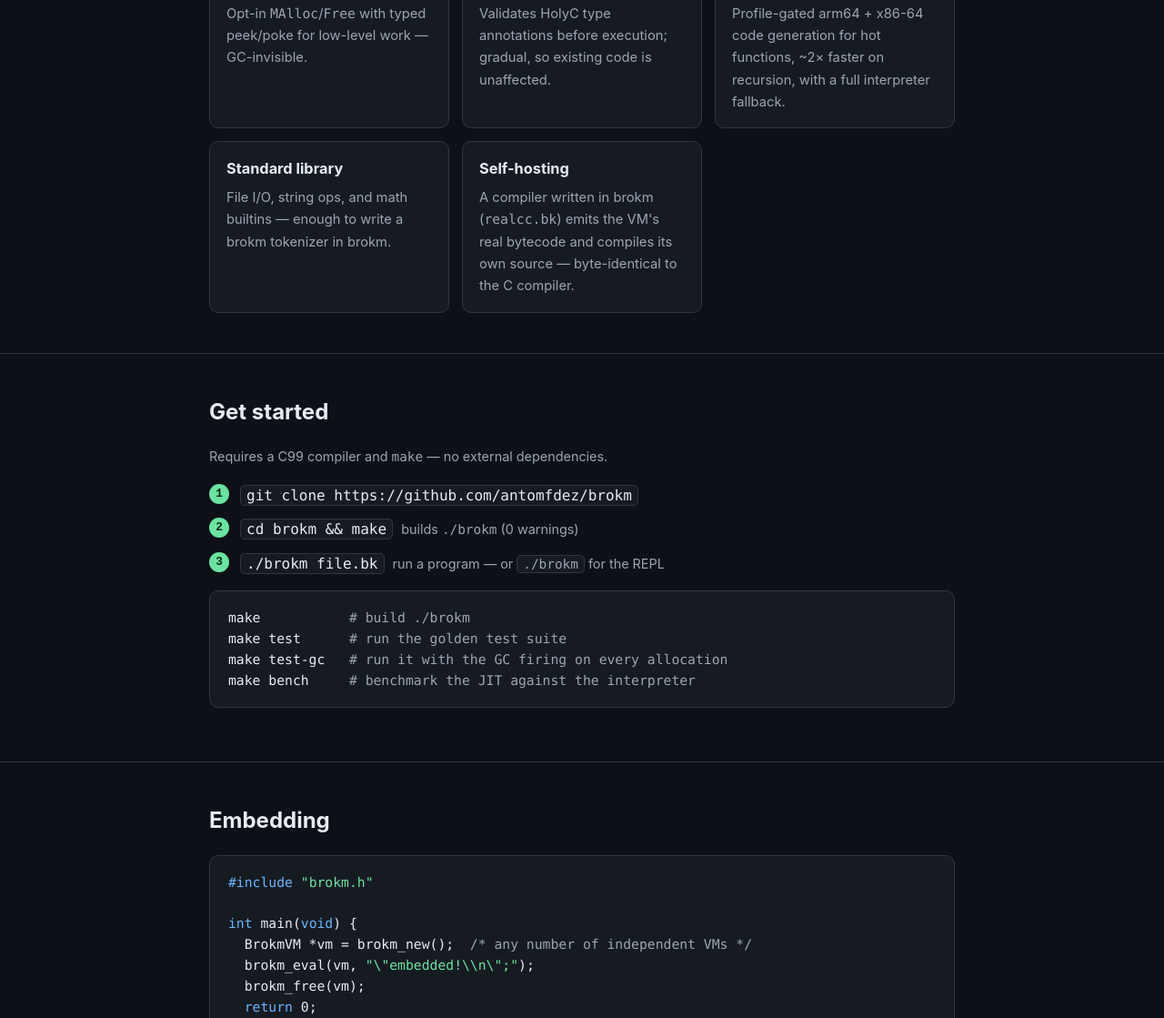
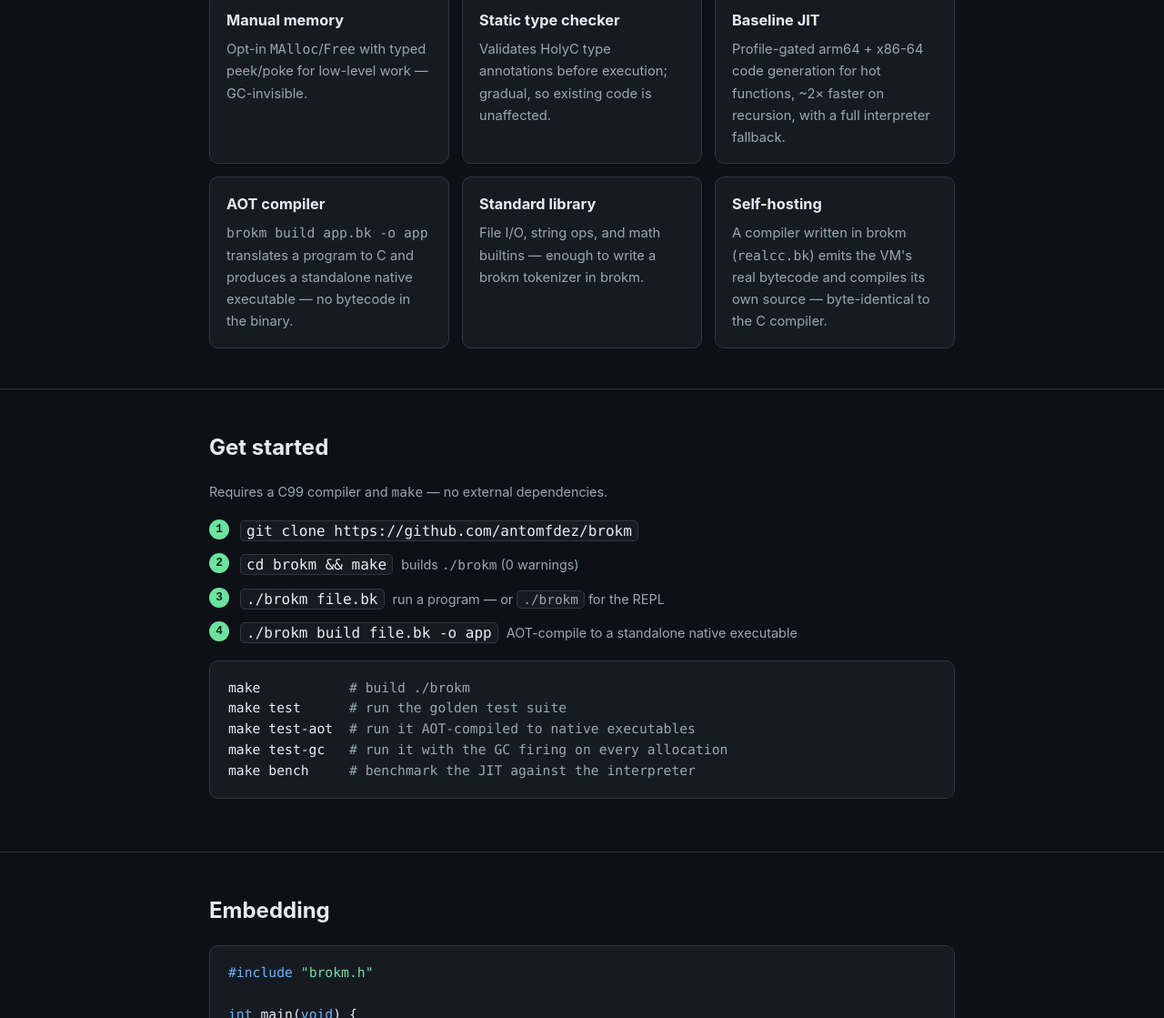
Before and after one commit to antomfdez/brokm, a plain HTML site: page docs/index.html in a window 1280 px wide. Shown: the part 1231-2350 px from the top of the page at 91% size. Drawn offline with Linux system fonts and the light colour scheme.

Commit message:
docs: add the AOT compiler to the landing page

```diff
--- a/docs/index.html
+++ b/docs/index.html
@@ -79,6 +79,7 @@
       <span class="badge">generational GC</span>
       <span class="badge">static type checker</span>
       <span class="badge">arm64 + x86-64 JIT</span>
+      <span class="badge">AOT → native binary</span>
       <span class="badge">stdlib</span>
     </div>
     <div class="cta">
@@ -119,6 +120,7 @@
       <div class="card"><h3>Manual memory</h3><p>Opt-in <span class="mono">MAlloc</span>/<span class="mono">Free</span> with typed peek/poke for low-level work — GC-invisible.</p></div>
       <div class="card"><h3>Static type checker</h3><p>Validates HolyC type annotations before execution; gradual, so existing code is unaffected.</p></div>
       <div class="card"><h3>Baseline JIT</h3><p>Profile-gated arm64 + x86-64 code generation for hot functions, ~2× faster on recursion, with a full interpreter fallback.</p></div>
+      <div class="card"><h3>AOT compiler</h3><p><span class="mono">brokm build app.bk -o app</span> translates a program to C and produces a standalone native executable — no bytecode in the binary.</p></div>
       <div class="card"><h3>Standard library</h3><p>File I/O, string ops, and math builtins — enough to write a brokm tokenizer in brokm.</p></div>
       <div class="card"><h3>Self-hosting</h3><p>A compiler written in brokm (<span class="mono">realcc.bk</span>) emits the VM's real bytecode and compiles its own source — byte-identical to the C compiler.</p></div>
     </div>
@@ -133,9 +135,11 @@
       <li><code>git clone https://github.com/antomfdez/brokm</code></li>
       <li><code>cd brokm &amp;&amp; make</code> &nbsp;<span class="note">builds <span class="mono">./brokm</span> (0 warnings)</span></li>
       <li><code>./brokm file.bk</code> &nbsp;<span class="note">run a program — or <code>./brokm</code> for the REPL</span></li>
+      <li><code>./brokm build file.bk -o app</code> &nbsp;<span class="note">AOT-compile to a standalone native executable</span></li>
     </ol>
 <pre>make           <span class="c"># build ./brokm</span>
 make test      <span class="c"># run the golden test suite</span>
+make test-aot  <span class="c"># run it AOT-compiled to native executables</span>
 make test-gc   <span class="c"># run it with the GC firing on every allocation</span>
 make bench     <span class="c"># benchmark the JIT against the interpreter</span></pre>
   </div>
```
